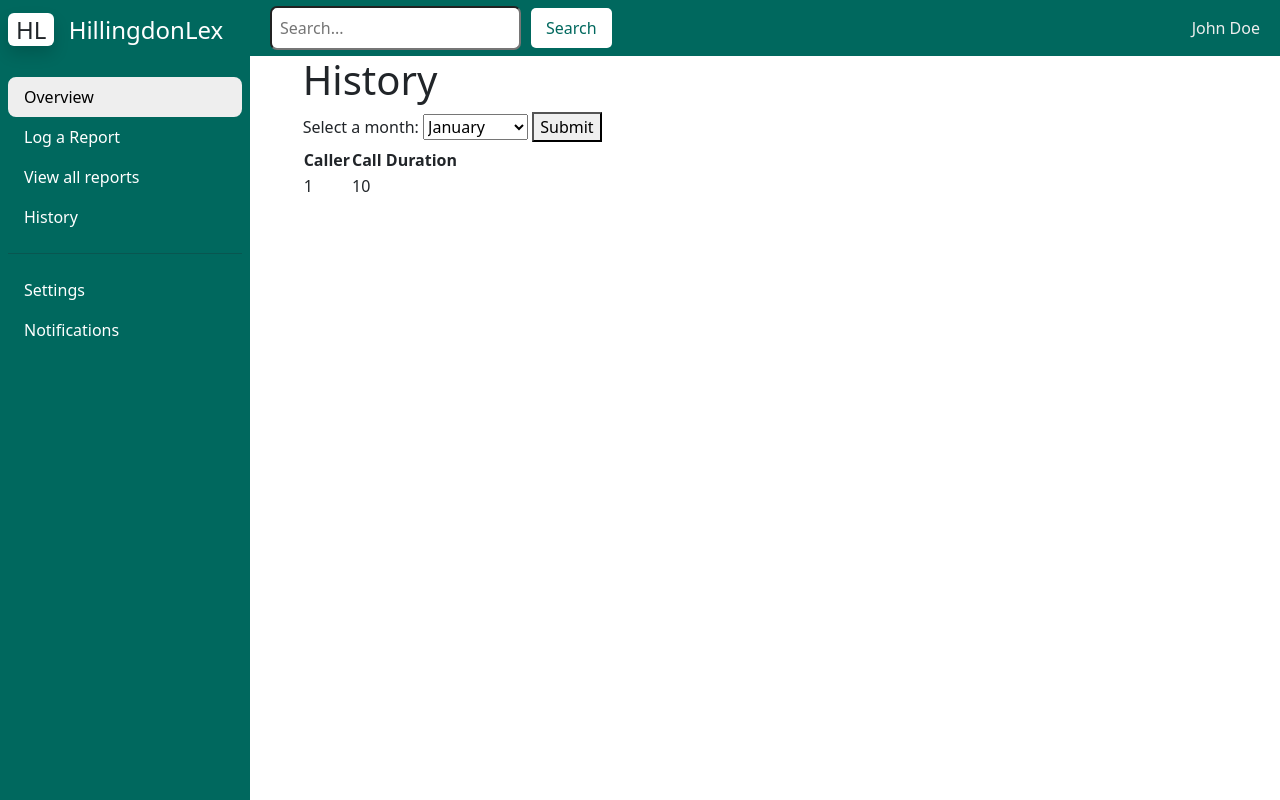
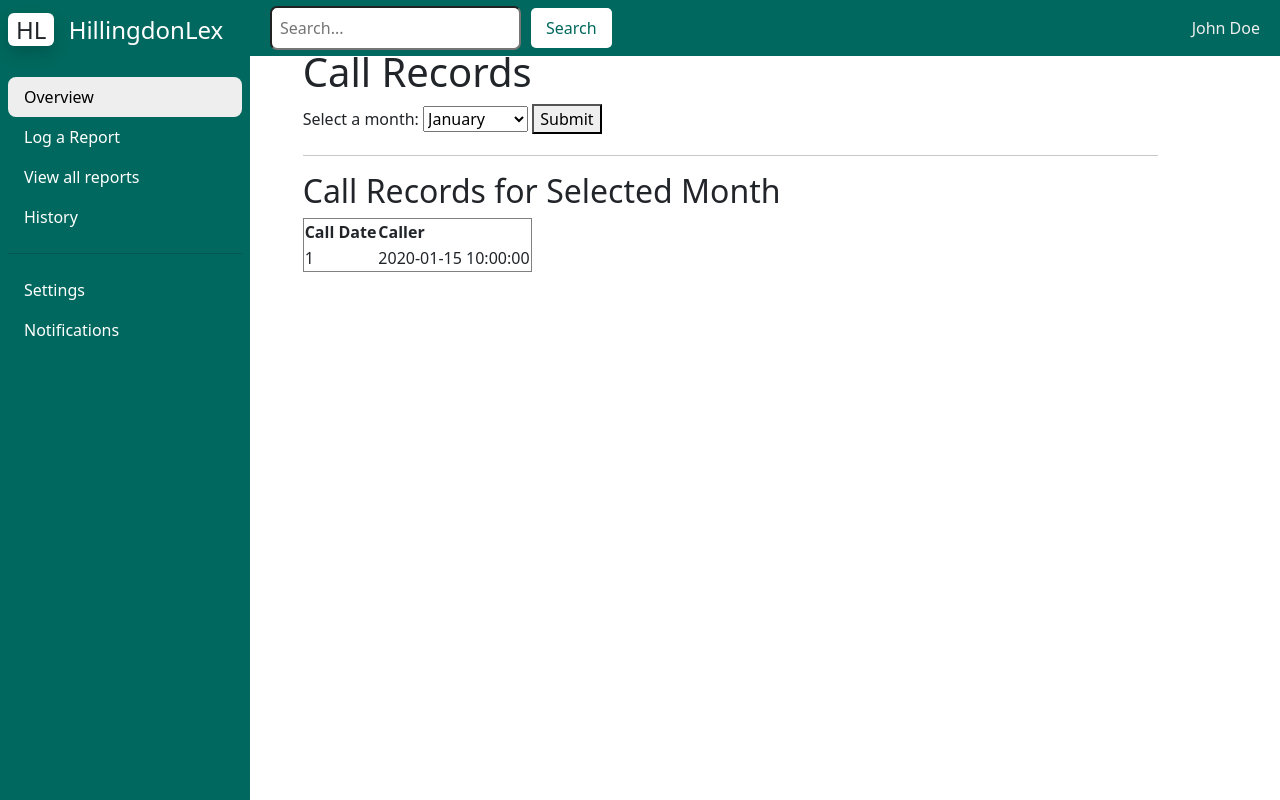
Before and after one commit to ariarub/TeamEngelbartInterface, a Flask app: template templates/history.html in a window 1280 px wide. Run offline with Flask 3, Linux system fonts and the light colour scheme; the template is opened without the code that fills it: most values are stand-ins (such as "Sample title", 1, 10 or a date in 2020); some libraries are stand-ins or nearby versions.

Commit message:
display all calls from a certain month

```diff
--- a/application.py
+++ b/application.py
@@ -1,5 +1,6 @@
-from flask import Flask, render_template
+from flask import Flask, render_template, request
 from flask_sqlalchemy import SQLAlchemy
+from datetime import datetime
 import pyodbc
 import os
 
@@ -54,6 +55,23 @@ def get_call_records():
         print("Error:", e)
     return rows
 
+def get_calls_for(month):
+    try:
+        conn = pyodbc.connect(connection_string)
+        cursor = conn.cursor()
+        sql_query = f"""
+            SELECT *
+            FROM callRecords
+            WHERE MONTH(callStartTimestamp) = ?
+        """
+        cursor.execute(sql_query, (month,))
+        calls = cursor.fetchall()
+        cursor.close()
+        conn.close()
+        return calls
+    except pyodbc.Error as e:
+        print("Error:", e)
+        return []
 
 @application.route('/')
 def index():
@@ -72,11 +90,15 @@ def logAReport():
 def viewReports():
     return render_template('viewReport.html')
 
-@application.route('/history')
+@application.route('/history', methods = ['GET', 'POST'])
 def history():
-    call_records = get_call_records()
-    print(call_records)
-    return render_template('history.html', call_records=call_records)
+    if request.method == 'POST':
+        selected_month = int(request.form['month'])
+        calls = get_calls_for(selected_month)
+    else:
+        selected_month = datetime.now().month
+        calls = get_calls_for(selected_month)
+    return render_template('history.html', selected_month=selected_month, calls=calls)
 
 
 if __name__ == '__main__':
--- a/templates/history.html
+++ b/templates/history.html
@@ -3,8 +3,8 @@
 {% block content %}
 <div class="dashboard-content px-3 pt-5">
     <div class="col-md-9 ms-sm-auto col-lg-10 px-md-4">
-        <h1 class="mt-2">History</h1>
-        <form action="/" method="post">
+        <!-- <h1 class="mt-2">History</h1>
+        <form action="/history" method="post">
             <label for="month">Select a month:</label>
             <select id="month" name="month">
                 <option value="1">January</option>
@@ -35,10 +35,56 @@
                 <tr>
                     <td>{{ call.callerNumber }}</td>
                     <td>{{ call.callDurationInSeconds }}</td>
+                    <td>{{ call.callStartTimestamp }}</td>
                 </tr>
                 {% endfor %}
             </tbody>
-        </table>
+        </table> -->
+
+        <body>
+            <h1>Call Records</h1>
+
+            <form action="/history" method="post">
+                <label for="month">Select a month:</label>
+                <select id="month" name="month">
+                    <option value="1" {% if selected_month == 1 %} selected {% endif %}>January</option>
+                    <option value="2" {% if selected_month == 2 %} selected {% endif %}>February</option>
+                    <option value="3" {% if selected_month == 3 %} selected {% endif %}>March</option>
+                    <option value="4" {% if selected_month == 4 %} selected {% endif %}>April</option>
+                    <option value="5" {% if selected_month == 5 %} selected {% endif %}>May</option>
+                    <option value="6" {% if selected_month == 6 %} selected {% endif %}>June</option>
+                    <option value="7" {% if selected_month == 7 %} selected {% endif %}>July</option>
+                    <option value="8" {% if selected_month == 8 %} selected {% endif %}>August</option>
+                    <option value="9" {% if selected_month == 9 %} selected {% endif %}>September</option>
+                    <option value="10" {% if selected_month == 10 %} selected {% endif %}>October</option>
+                    <option value="11" {% if selected_month == 11 %} selected {% endif %}>November</option>
+                    <option value="12" {% if selected_month == 12 %} selected {% endif %}>December</option>
+                </select>
+                <button type="submit">Submit</button>
+            </form>
+
+            <hr>
+
+            <h2>Call Records for Selected Month</h2>
+            <table border="1">
+                <thead>
+                    <tr>
+                        <th>Call Date</th>
+                        <th>Caller</th>
+                        <!-- Add other table headers as needed -->
+                    </tr>
+                </thead>
+                <tbody>
+                    {% for call in calls %}
+                    <tr>
+                        <td>{{ call.callerNumber}}</td>
+                        <td>{{ call.callStartTimestamp }}</td>
+                        <!-- Add other table cells as needed -->
+                    </tr>
+                    {% endfor %}
+                </tbody>
+            </table>
+        </body>
         </div>
     </div>
 {% endblock %}
```
